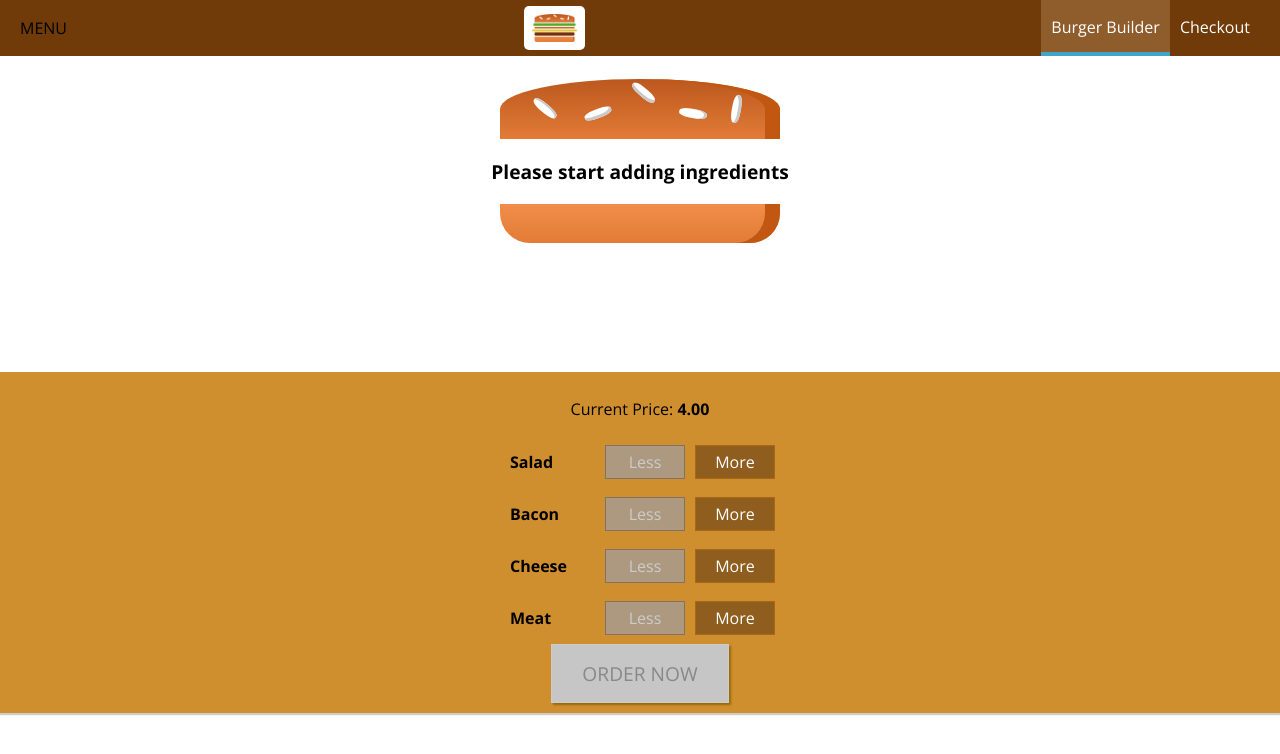
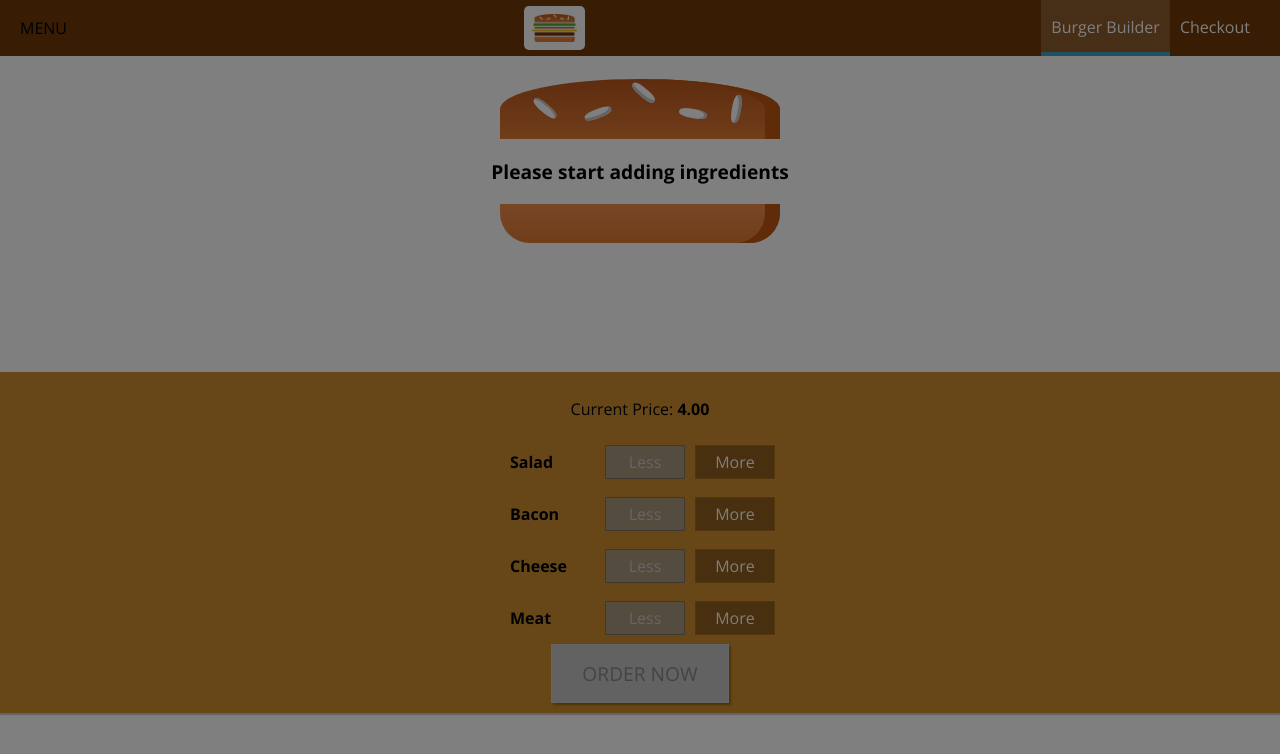
Before and after one commit to dieterdoman/react-udemy-burger-builder, a React (Create React App) app: page / in a window 1280 px wide. Shown: the top 754 px of the page. Built offline with nearby package versions, Linux system fonts and the light colour scheme.

Commit message:
Added logic to toggle side drawer.

```diff
--- a/src/components/Layout/Layout.js
+++ b/src/components/Layout/Layout.js
@@ -1,17 +1,31 @@
-import React from 'react';
+import React, {Component} from 'react';
 import Auxiliary from '../../hoc/Auxiliary';
 import classes from './Layout.module.css';
 import Toolbar from "../Navigation/Toolbar/Toolbar";
 import SideDrawer from "../Navigation/SideDrawer/SideDrawer";
 
-const Layout = (props) => (
-    <Auxiliary>
-        <Toolbar />
-        <SideDrawer />
-        <main className={classes.Content}>
-            {props.children}
-        </main>
-    </Auxiliary>
-);
+class Layout extends Component {
+    state = {
+        showSideDrawer: true
+    };
+
+    sideDrawerClosedHandler = () => {
+        this.setState({showSideDrawer: false});
+    };
+
+    render() {
+        return (
+            <Auxiliary>
+                <Toolbar />
+                <SideDrawer closed={this.sideDrawerClosedHandler} open={this.state.showSideDrawer}/>
+                <main className={classes.Content}>
+                    {this.props.children}
+                </main>
+            </Auxiliary>
+        )
+    };
+
+}
+
 
 export default Layout;
--- a/src/components/Navigation/SideDrawer/SideDrawer.js
+++ b/src/components/Navigation/SideDrawer/SideDrawer.js
@@ -2,11 +2,20 @@
 import Logo from "../../Logo/Logo";
 import NavigationItems from "../NavigationItems/NavigationItems";
 import classes from './SideDrawer.module.css';
+import Backdrop from "../../ui/Backdrop/Backdrop";
+import Auxiliary from '../../../hoc/Auxiliary';
 
-const SideDrawer = () => {
-
+const SideDrawer = (props) => {
+    let attachedClasses = [];
+    if (props.open) {
+        attachedClasses = [classes.SideDrawer, classes.Open]
+    } else {
+        attachedClasses = [classes.SideDrawer, classes.Close]
+    }
     return (
-        <div className={classes.SideDrawer}>
+        <Auxiliary>
+            <Backdrop show={props.open} clicked={props.closed}/>
+            <div className={attachedClasses.join(' ')}>
                 <div className={classes.Logo}>
                     <Logo/>
                 </div>
@@ -14,6 +23,7 @@
                     <NavigationItems/>
                 </nav>
             </div>
+        </Auxiliary>
     );
 };
 
```
Lines whose indentation alone changed are shown as unchanged.
